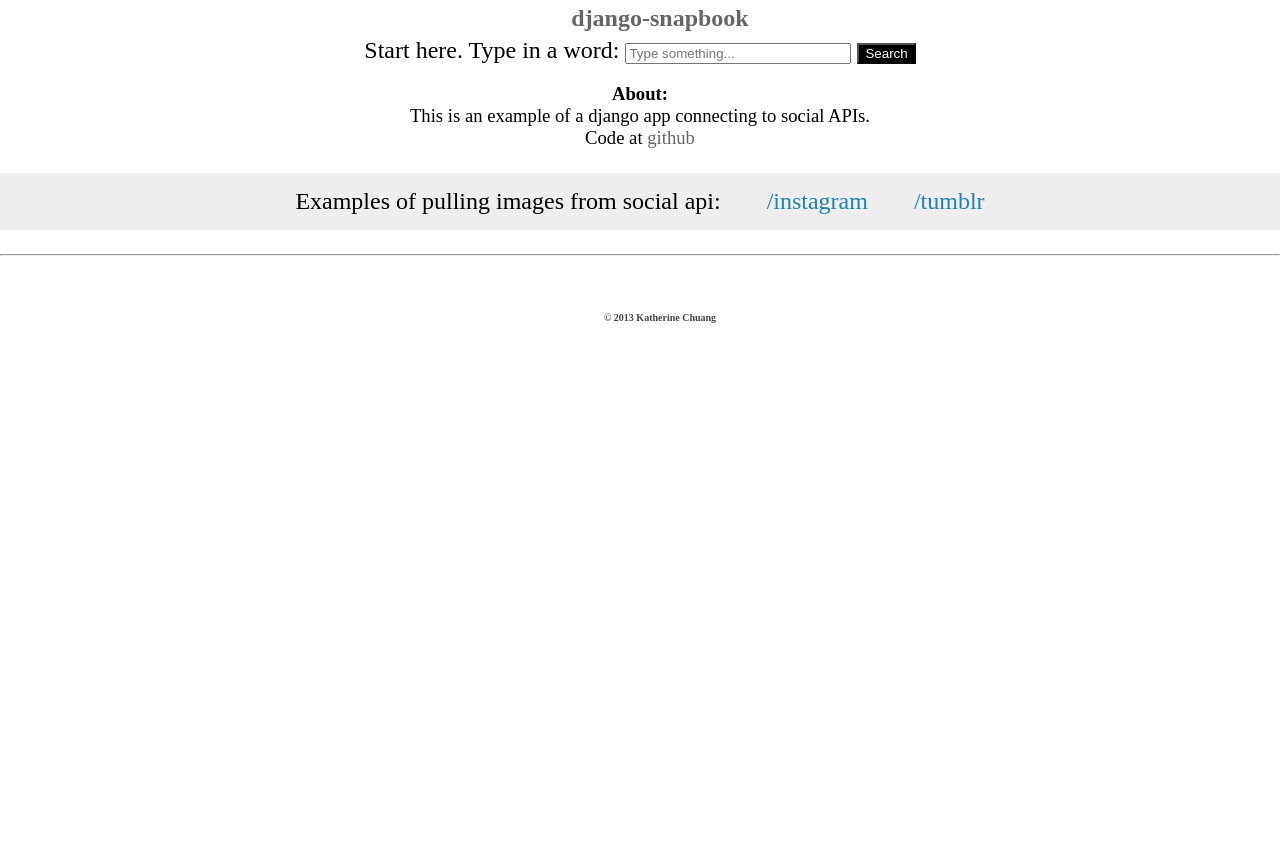
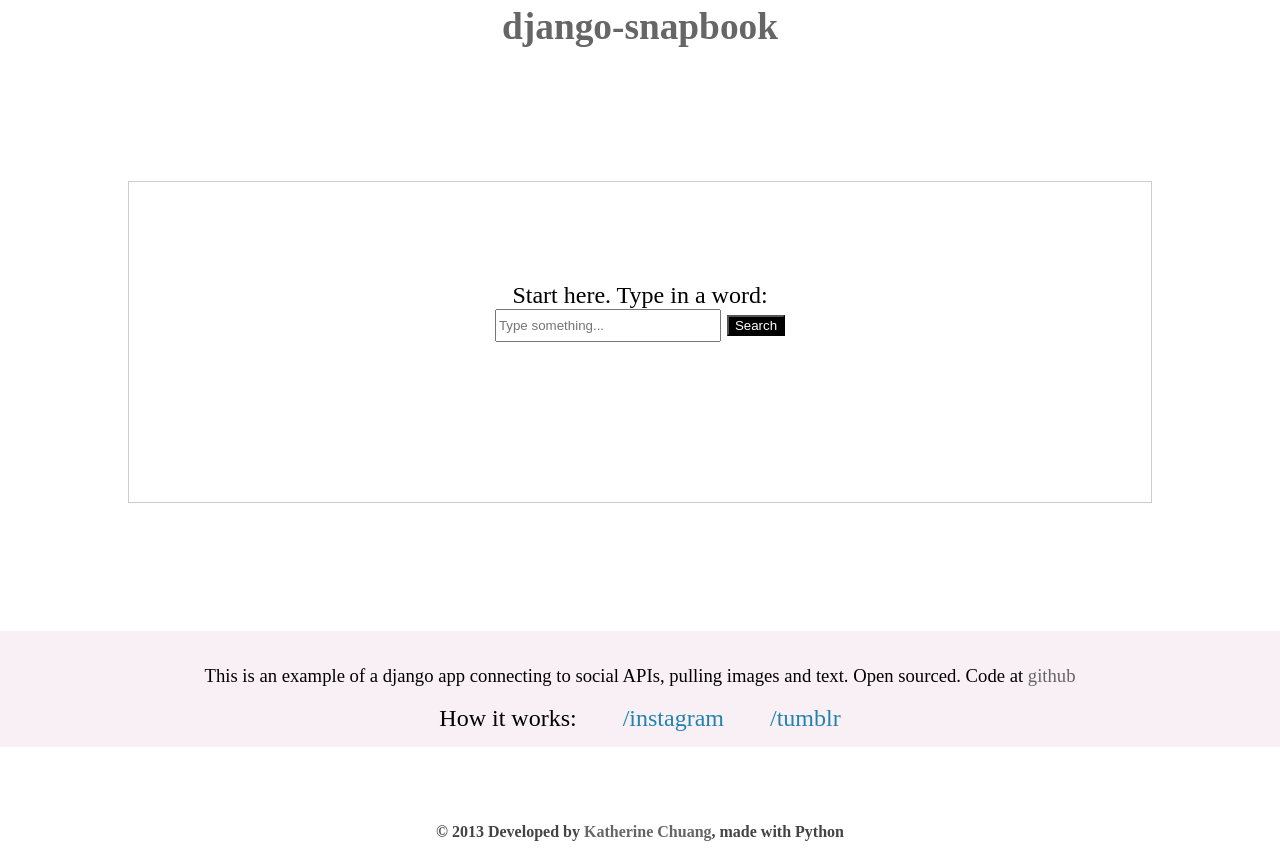
Before and after one commit to katychuang/django-snapbook, a Django app: page / in a window 1280 px wide. Before the commit the page ends 323 px from the top, so only its background shows below. Run offline with Django 3.2, Linux system fonts and the light colour scheme; parts of the project's set-up code (start-up, migrations or seed data) failed here and were passed over; some libraries are stand-ins or nearby versions.

Commit message:
update landing page layout

```diff
--- a/example/templates/base.html
+++ b/example/templates/base.html
@@ -12,13 +12,13 @@
         background-color: white;
         color: #444444;
         font-family: 'Walter Turncoat';
-        font-size:18pt;
-        padding: 5px 20px;
+        font-size:28pt;
+        padding: 5px 0px;
         text-align: center;
         margin: 0;
     }
     /*ul li {    text-align: center;    list-style-type: none;}*/
-    .home {background:#eeeeee; padding: 15px 0; }
+    .home {background:#f9f0f6; padding: 15px 0; }
     .home li {    display: inline;    margin: 20px;}
     .home li a {    color: #2083ad;}
     .home li a:hover {    color: #aa1111;}
@@ -27,6 +27,7 @@
 
     input[type=text] {
     width: 218px;
+    height:20pt;
     }
 
     input[type=submit] {
@@ -44,15 +45,12 @@ color: #fff;
 <h2><a href="/">{{ page_title }}</a></h2>
 {% endblock header %}
 
-
-
 {% block main %}
 {% endblock main %}
 
-
 {% block footer %}
 <h2>
-    <font size="1">&copy; 2013 Katherine Chuang</font>
+    <font size="3">&copy; 2013 Developed by <a href="http://github.com/katychuang">Katherine Chuang</a>, made with Python</font>
 </h2>
 {% endblock footer %}
 
--- a/example/templates/example/index.html
+++ b/example/templates/example/index.html
@@ -7,32 +7,27 @@
 
 {% block main %}
 <div style="width:100%; text-align:center">
-
     {% if name %}
 
-    <div>
+    <div style="height:220px;margin: 10%;padding: 100px 0 0 0; border: 1px solid #ccc">
         <form method="get" action="/search/">
-            <label>Start here. Type in a word:</label>
+            <label>Start here. Type in a word:</label><br />
             <input type="text" placeholder="Type something..." name="q" id="id_q" size="35" />
             <input type="submit" value="Search">
         </form>
     </div>
 
-
-     <p style="font-size:14pt">
-        <b>About:</b>
-        <br />This is an example of a django app connecting to social APIs. <br />
-            Code at <a href="http://github.com/katychuang/django-snapbook">github</a></p>
-
     <ul class="home">
-        <li>Examples of pulling images from social api:</li>
+        <p style="font-size:14pt">
+        This is an example of a django app connecting to social APIs, pulling images and text.
+        Open sourced. Code at <a href="http://github.com/katychuang/django-snapbook">github</a></p>
+        <li>How it works:</li>
         <li><a href="/instagram">/instagram</a></li>
         <li><a href="/tumblr">/tumblr</a></li>
         <!--li><a href="/twitter">/twitter</a></li-->
         <!--li><a href="/flickr">/flickr</a></li-->
     </ul>
 
-    <hr />
 
     {% endif %}
 
@@ -84,7 +79,6 @@
         </ul>
     </div>
     {% endif %}
-
 </div>
 
 
--- a/example/views.py
+++ b/example/views.py
@@ -56,7 +56,7 @@ def grams(request):
         p.append(media.images['standard_resolution'].url)
 
     #pass to template
-    return render_to_response("example/index.html", {'popular': p, 'page_title': 'Photos from Instagram'})
+    return render_to_response("example/index.html", {'popular': p, 'page_title': 'Top photos from Instagram'})
 
 
 def tumblr(request):
@@ -77,7 +77,7 @@ def tumblr(request):
                 t.append(imgpath)
 
     return render_to_response("example/index.html",
-                              {'popular': t, 'page_title': 'Photos from tumblr'}
+                              {'popular': t, 'page_title': 'Photos from tumblr tagged with #fashion'}
                               )
 
 
--- a/manage.py
+++ b/manage.py
@@ -3,6 +3,7 @@ import os
 import sys
 
 if __name__ == "__main__":
+
     os.environ.setdefault("DJANGO_SETTINGS_MODULE", "snapbook.settings")
 
     from django.core.management import execute_from_command_line
--- a/requirements.txt
+++ b/requirements.txt
@@ -1,9 +1,8 @@
 BeautifulSoup==3.2.1
-Django==1.5.1
+Django==1.4
 PIL==1.1.7
 anyjson==0.3.3
 dj-database-url==0.2.1
-django-tastypie==0.9.14
 flickrapi==1.4.2
 gunicorn==0.17.4
 httplib2==0.8
@@ -12,9 +11,6 @@ oauth2==1.5.211
 psycopg2==2.5
 python-dateutil==2.1
 python-instagram==0.8.0
-python-twitter==0.8.7
 simplejson==3.1.3
 six==1.3.0
-tweepy==2.0
-tweetstream==1.1.1
 wsgiref==0.1.2
--- a/snapbook/settings.py
+++ b/snapbook/settings.py
@@ -1,5 +1,9 @@
 # Django settings for snapbook project.
 import os
+from django.conf import settings
+
+from django.db import models
+from example.models import *
 
 DEBUG = True
 TEMPLATE_DEBUG = DEBUG
--- a/snapbook/wsgi.py
+++ b/snapbook/wsgi.py
@@ -14,6 +14,7 @@ framework.
 
 """
 import os
+import sys
 
 # We defer to a DJANGO_SETTINGS_MODULE already in the environment. This breaks
 # if running multiple sites in the same mod_wsgi process. To fix this, use
```
Also changed, not shown: snapbook/__init__.py (added), 1 other file. Lines whose indentation alone changed are shown as unchanged.
